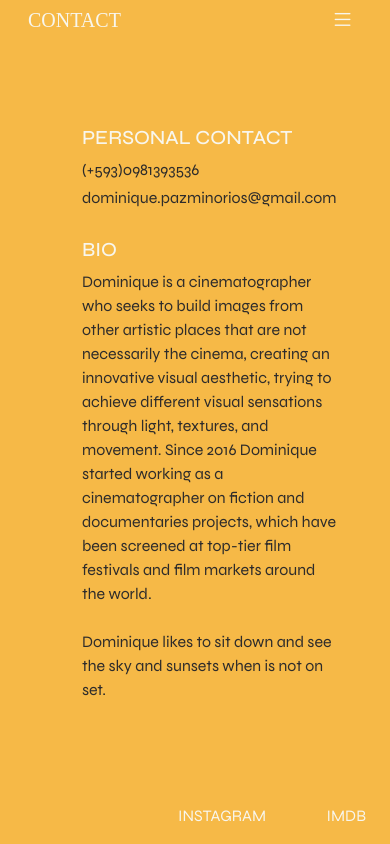
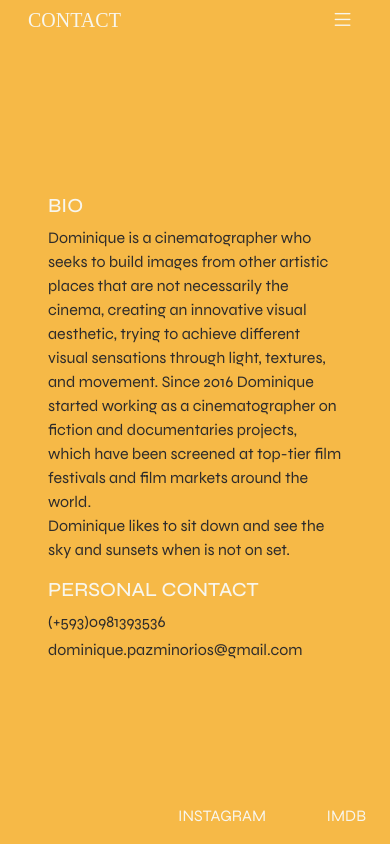
Before and after one commit to nsandoya/dp_website, a plain HTML site: page contact.html in a window 390 px wide. Drawn offline with nearby package versions, Linux system fonts and the light colour scheme; a web font is replaced by a local one.

Commit message:
Contact: layout refactor

```diff
--- a/contact.html
+++ b/contact.html
@@ -66,24 +66,24 @@
             <div></div>
             <div class="contact-items">
                 <div class="personal-contact w-100">
-                    <h5 class="text-uppercase">Personal Contact</h5>
-                    <p class="mb-1">(+593)0981393536</p>
-                    <p class="mb-1">dominique.pazminorios@gmail.com</p>
-                </div>
-                <br>
                 <div class="bio w-100">
                     <h5 class="text-uppercase ">Bio</h5>
                     <p>Dominique is a cinematographer who seeks to build images from other artistic places that are not necessarily the cinema, creating an innovative visual aesthetic, trying to achieve different visual sensations through light, textures, and movement.
                     Since 2016 Dominique started working as a cinematographer on fiction and documentaries projects, which have been screened at top-tier film festivals and film markets around the world.
                     <br>
-                    <br>
                     Dominique likes to sit down and see the sky and sunsets when is not on set.</p>
                 </div>
+                <h5 class="text-uppercase">Personal Contact</h5>
+                    <p class="mb-1">(+593)0981393536</p>
+                    <p class="mb-1">dominique.pazminorios@gmail.com</p>
+                </div>
+
                 <!-- No borrar -->
                 <!-- <div class="cv">
                     <a href=""><h6 class="text-uppercase n-active">Check my CV</h6></a>
                 </div> -->
             </div>
+            <div></div>
         </div>
     </main>
 
--- a/src/css/main.css
+++ b/src/css/main.css
@@ -495,13 +495,15 @@ dialog{
 .contact-grid{
     height: 100vh;
     display: grid;
-    grid-template-columns: 1fr 1fr;
+    grid-template-columns: 25% 1fr 20%;
 }
 
 .contact-items{
     margin: auto 0;
     padding-inline: 5rem;
-    padding-right: 3rem
+    /* max-height: 60%; */
+   /*  padding-right: 3rem */
+
 }
 
 footer{
@@ -715,7 +717,7 @@ footer{
 
     .contact-grid{
         display: grid;
-        grid-template-columns: 1fr 1fr !important;
+        grid-template-columns: 0% 1fr 0% !important;
     }
 }
 
@@ -881,7 +883,7 @@ footer{
 
     .contact-grid{
         display: grid;
-        grid-template-columns: 21% 1fr !important;
+        grid-template-columns: 1fr !important;
     }
 
     .rrss-projects a{
@@ -962,6 +964,9 @@ footer{
     .contact-items{
         padding-inline: 0;
         padding-right: 3rem;
+        padding-left: 3rem !important;
+        padding-top: 1rem !important;
+        grid-template-columns: 25% 1fr 25%;
     }
 
 }
```
